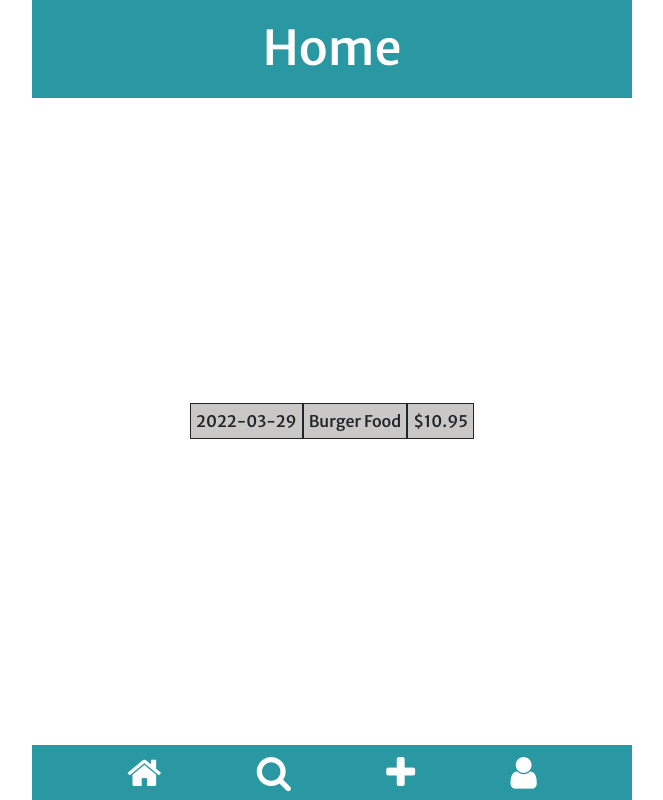
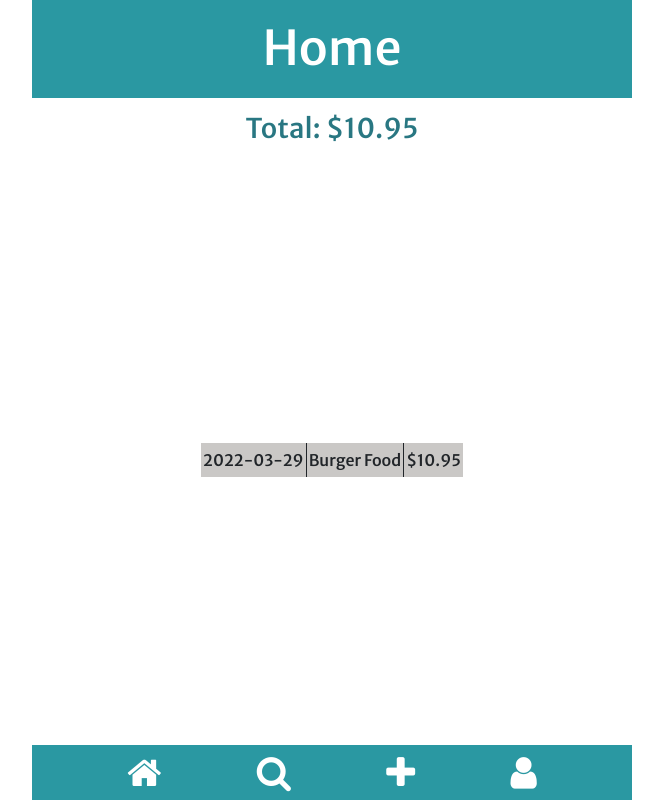
Before and after one commit to wesleychuu/acit2911_expense_tracker_app, a Flask app: page /home/user/2 in a window 1280 px wide. Shown: the whole page, without its empty margins (308-971 px from the left). Run offline with Flask 2, Linux system fonts and the light colour scheme; data comes from the database, SQL or seed files in the repository.

Commit message:
Displayed total user expense on home page. Added some styling for total expense

```diff
--- a/static/home.css
+++ b/static/home.css
@@ -1,11 +1,19 @@
 :root {
     --header-footer: #2A98A2;
+    --content-txt: #297782;
     --header-txt: #FFFFFF;
     --main-font: 'Merriweather Sans', sans-serif;
 }
 
+.total-expense {
+    margin: 10px;
+    font-family: var(--main-font);
+    font-size: 1.7rem;
+    color: var(--content-txt);
+}
+
 .expense-cards {
-    min-width: 10%;
+    /* min-width: 10%; */
     margin: auto;
 }
 
@@ -19,6 +27,10 @@ table {
 
 td {
     background-color: #cac8c6;
-    border: solid 1px;
-    padding: 5px;
+    padding: 5px 2px 5px 2px;
 }
+
+.name-category {
+    border-left: solid 1px;
+    border-right: solid 1px;
+}
--- a/templates/home.html
+++ b/templates/home.html
@@ -25,10 +25,15 @@
         <!-- Main content -->
         <section class="total-expense">
             <!-- Display for total user expense goes here -->
+            <p>Total: ${{ total_expense }}</p>
         </section>
 
         <section class="pie-chart-display">
             <!-- Display for pie chart goes here -->
+            <!-- {{ total_category_exp }}
+            {% for category_exp in total_category_exp %}
+                {{ category_exp }}
+            {% endfor %} -->
         </section>
 
         <section class="expense-cards">
@@ -39,13 +44,10 @@
                         <td>
                             {{ user_expense.date }}
                         </td>
-                        <td>
+                        <td class="name-category">
                             {{ user_expense.name }}
                             {{ user_expense.category }}
                         </td>
-                        <!-- <td>
-                            {{ user_expense.category }}
-                        </td> -->
                         <td>
                             ${{ user_expense.amount }}
                         </td>
```
